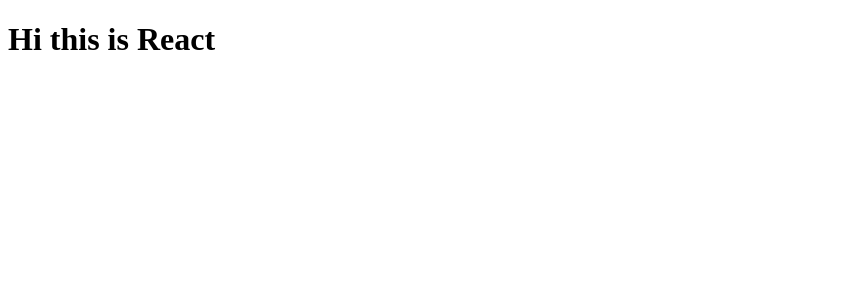
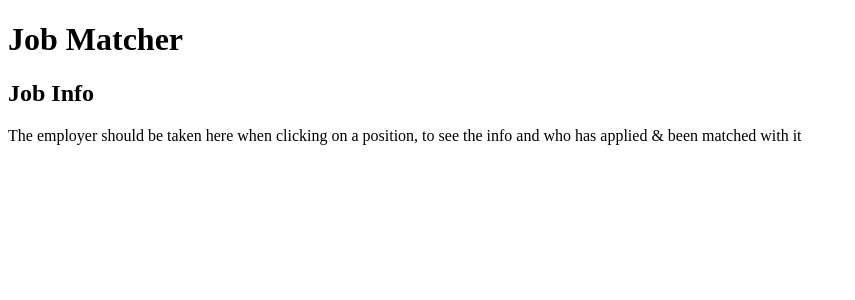
Before and after one commit to ferdyanata/AIP-job-matcher, a React (Create React App) app in the folder react-redux-client/: page /job-info/1 in a window 1280 px wide. Shown: the top 300 px of the page, without its empty margins (0-855 px from the left). Built offline with nearby package versions, Linux system fonts and the light colour scheme.

Commit message:
Routing added based on AIP Github
https://github.com/le-kang/AIP2018/blob/master/week04/react-router-example/src/

```diff
--- a/react-redux-client/package.json
+++ b/react-redux-client/package.json
@@ -9,6 +9,7 @@
     "react-redux": "^5.0.7",
     "react-router": "^3.0.0",
     "react-router-bootstrap": "^0.23.3",
+    "react-router-dom": "^4.3.1",
     "react-router-redux": "^4.0.8",
     "react-scripts": "1.1.4",
     "redux": "^4.0.0",
--- a/react-redux-client/src/App.js
+++ b/react-redux-client/src/App.js
@@ -1,13 +1,22 @@
 import React, { Component } from 'react';
+import { Switch, Route, Redirect, withRouter } from 'react-router-dom';
+import AdvertisedPositions from './components/AdvertisedPositions';
+import JobInfo from './components/JobInfo';
+//Based of https://github.com/le-kang/AIP2018/blob/master/week04/react-router-example/src/App.js
 
 class App extends Component {
   render() {
     return (
       <div>
-        <h1> Hi this is React</h1>
+        <h1>Job Matcher</h1>
+        <Switch>
+          <Route path='/advertised-positions' component= {AdvertisedPositions}/>
+          <Route path='/job-info/:id' component = {JobInfo}/>
+          <Route render={() => <Redirect to="/advertised-positions"/>} />
+        </Switch>
       </div>
     );
   }
 }
 
-export default App;
+export default withRouter(App);
--- /dev/null
+++ b/react-redux-client/src/components/AdvertisedPositions.js
@@ -0,0 +1,12 @@
+import React from 'react';
+
+export default class Todo extends React.Component {
+    render() {
+        return (
+            <div>
+                <h2> Advertised Positions </h2>
+                <p> Should show a collection of AdvertisedPosition </p>
+            </div>
+        );
+    }
+}
--- /dev/null
+++ b/react-redux-client/src/components/JobInfo.js
@@ -0,0 +1,12 @@
+import React from 'react';
+
+export default class Todo extends React.Component {
+    render() {
+        return (
+            <div>
+                <h2> Job Info </h2>
+                <p> The employer should be taken here when clicking on a position, to see the info and who has applied & been matched with it</p>
+            </div>
+        );
+    }
+}
--- a/react-redux-client/src/index.js
+++ b/react-redux-client/src/index.js
@@ -2,6 +2,12 @@
 import ReactDOM from 'react-dom';
 import App from './App';
 import registerServiceWorker from './registerServiceWorker';
+import { BrowserRouter } from 'react-router-dom'
 
-ReactDOM.render(<App />, document.getElementById('root'));
+ReactDOM.render(
+    <BrowserRouter>
+        <App />
+    </BrowserRouter>
+
+    , document.getElementById('root'));
 registerServiceWorker();
```
Also changed, not shown: react-redux-client/src/components/AdvertisedPosition.js (added, +11 -0 lines), react-redux-client/public/manifest.json, 2 other files (tests, documents, lock files or other folders).
